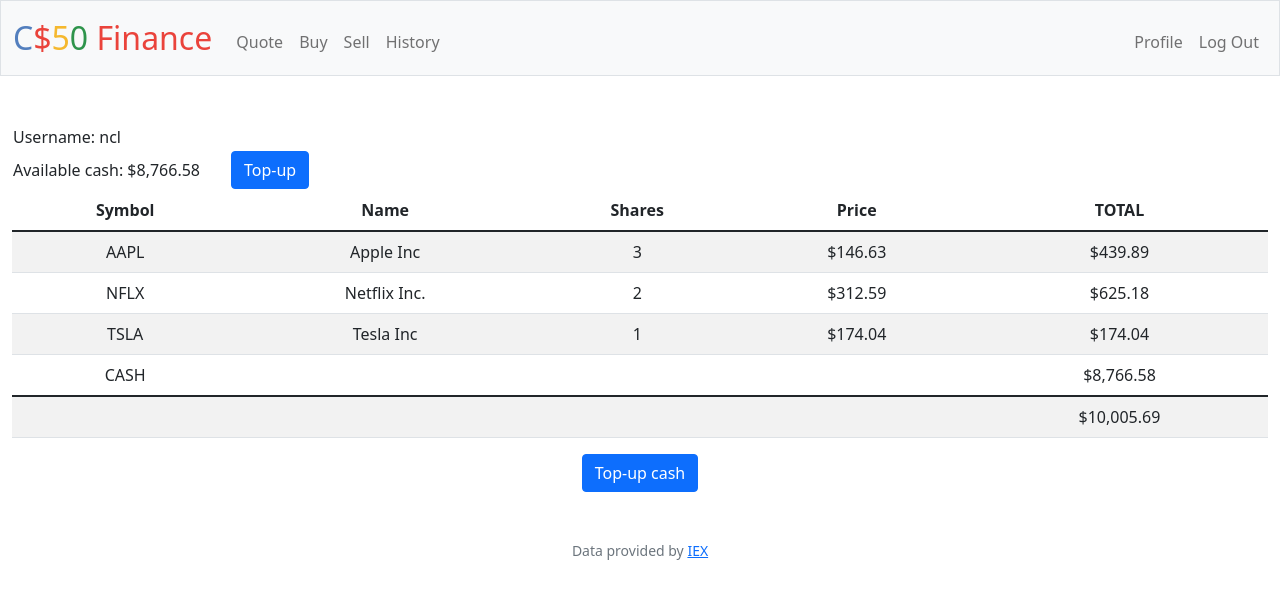
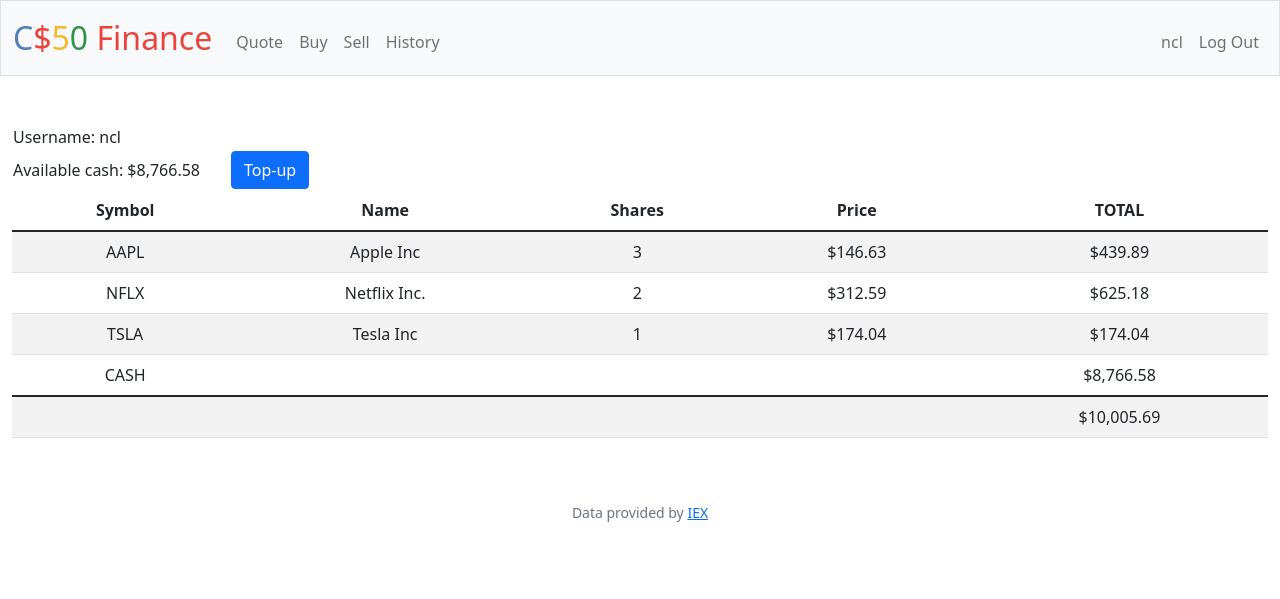
Before and after one commit to nchinling/CS50, a Flask app: page /profile in a window 1280 px wide. Shown: the top 599 px of the page. Run offline with Flask 2, Linux system fonts and the light colour scheme; a user stored in the database is signed in; some libraries are stand-ins or nearby versions.

Commit message:
Thu, Dec 8, 2022, 11:11 PM +00:00

```diff
--- a/finance/app.py
+++ b/finance/app.py
@@ -136,6 +136,9 @@ def login():
         # Remember which user has logged in
         session["user_id"] = rows[0]["id"]
 
+        #to display username at layout page
+        session["user"] = rows[0]["username"]
+
 
         # Redirect user to home page
         return redirect("/")
--- a/finance/templates/layout.html
+++ b/finance/templates/layout.html
@@ -38,7 +38,7 @@
                         </ul>
                         <ul class="navbar-nav ms-auto mt-2">
                             <!-- Additional feature : display username when user is logged in -->
-                            <li class="nav-item"><a class="nav-link"href="/profile">Profile</a></li>
+                            <li class="nav-item"><a class="nav-link"href="/profile">{{session["user"]}}</a></li>
 
                             <li class="nav-item"><a class="nav-link" href="/logout">Log Out</a></li>
                         </ul>
--- a/finance/templates/profile.html
+++ b/finance/templates/profile.html
@@ -72,6 +72,5 @@
 
 </table>
 
-<button class="btn btn-primary" type="submit">Top-up cash</button>
 
 {% endblock %}
```
